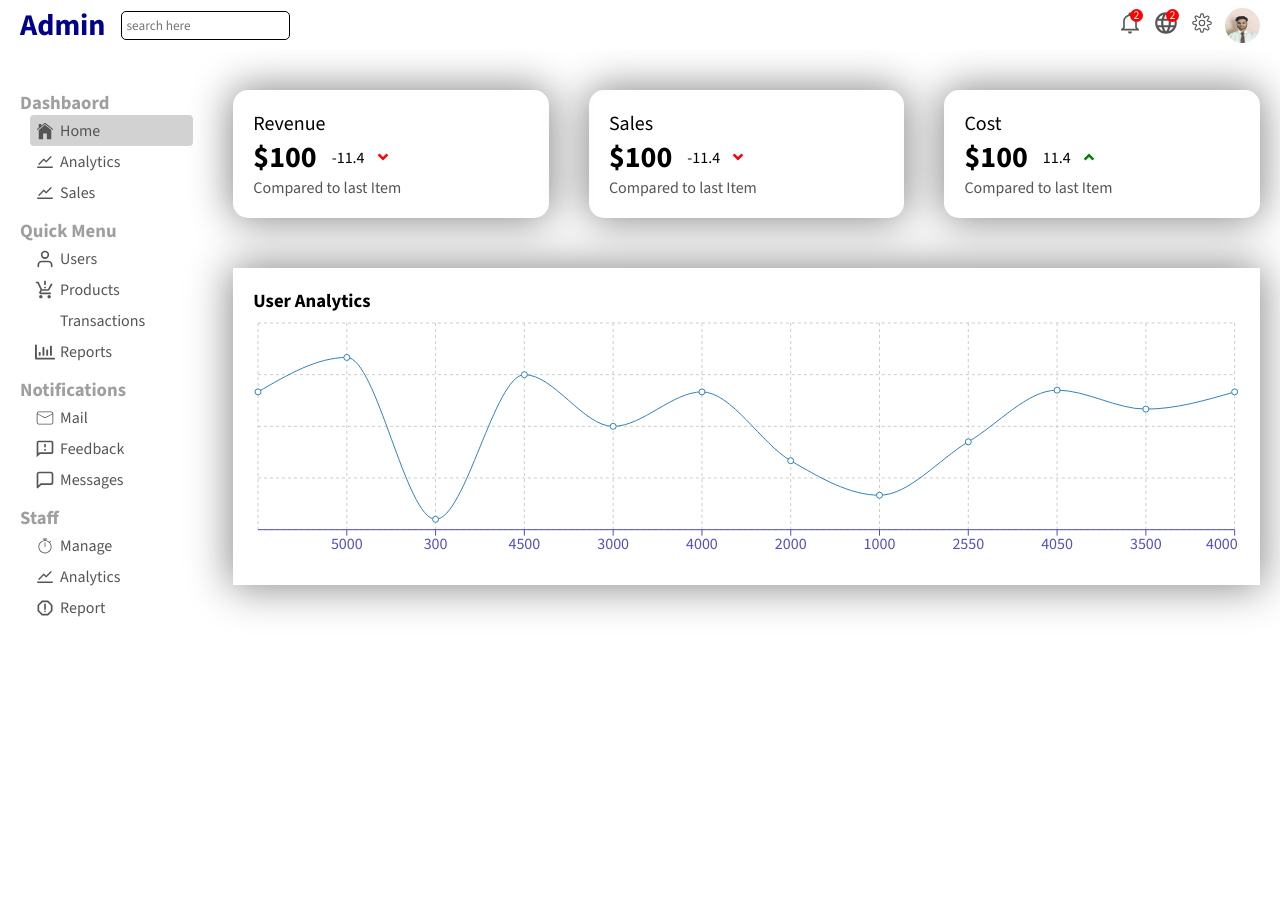
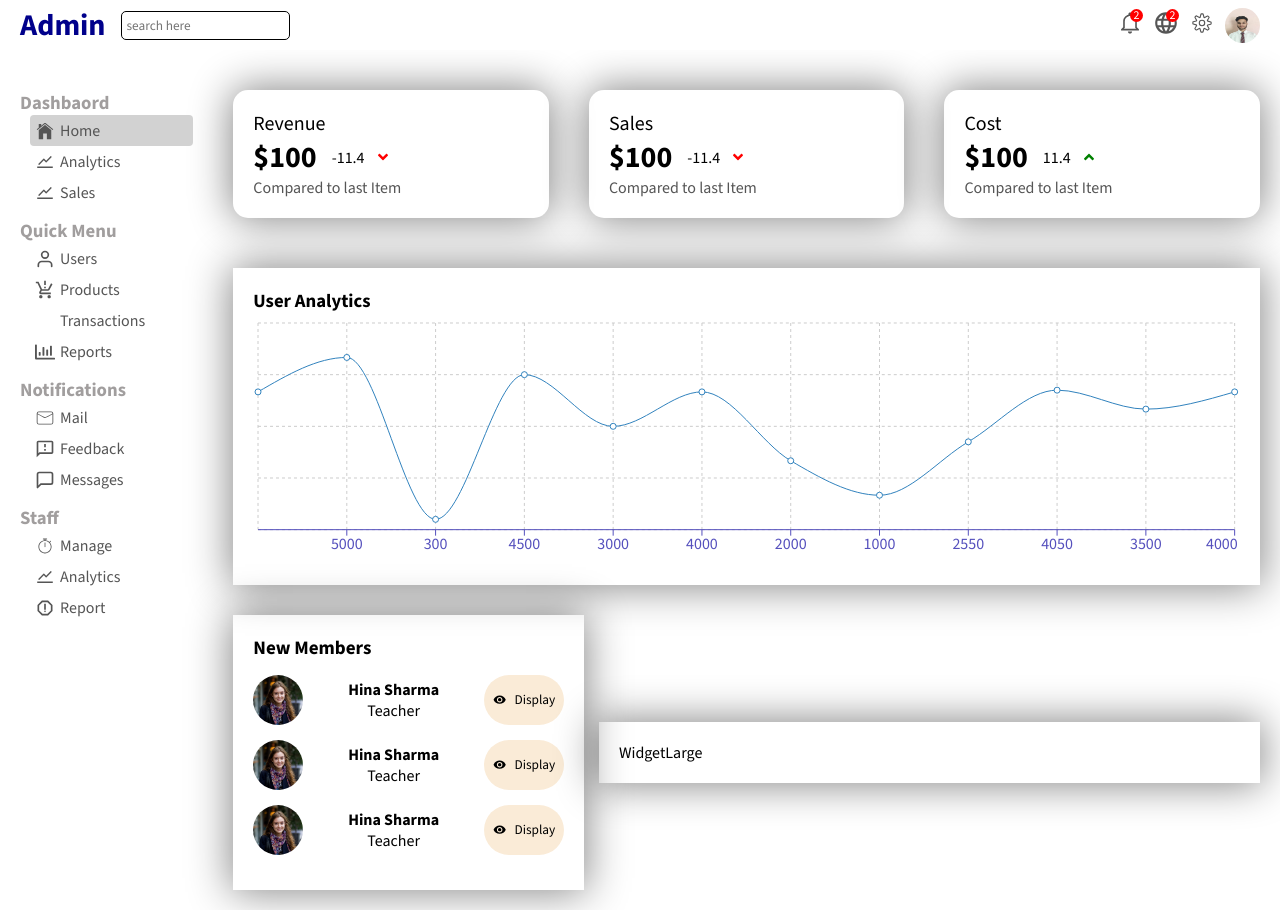
Before and after one commit to Ashutoshvashisht007/Admin-Portal, a React (Vite) app: page /users in a window 1280 px wide. Before the commit the page ends 810 px from the top, so only its background shows below. Built offline with nearby package versions, Linux system fonts and the light colour scheme; some icons are missing.

Commit message:
small widget done

```diff
--- /dev/null
+++ b/src/Components/widgetLarge/WidgetLarge.jsx
@@ -0,0 +1,9 @@
+import React from 'react'
+import "./widgetLarge.css"
+
+
+export const WidgetLarge = () => {
+  return (
+    <div className='widgetLarge'>WidgetLarge</div>
+  )
+}
--- /dev/null
+++ b/src/Components/widgetLarge/widgetLarge.css
@@ -0,0 +1,8 @@
+.widgetLarge{
+    flex: 2;
+    -webkit-box-shadow: 0px 0px 40px 2px rgba(0,0,0,0.48);
+    -moz-box-shadow: 0px 0px 40px 2px rgba(0,0,0,0.48);
+    box-shadow: 0px 0px 40px 2px rgba(0,0,0,0.48);
+    padding: 20px;
+    margin-left: 15px;
+}
--- /dev/null
+++ b/src/Components/widgetSmall/WidgetSmall.jsx
@@ -0,0 +1,48 @@
+import React from 'react'
+import "./widgetSmall.css"
+import { MdVisibility } from "react-icons/md";
+
+export const WidgetSmall = () => {
+  return (
+    <div className='widgetSmall'>
+        <span className="widgetSmallTitle">
+            New Members
+        </span>
+        <ul className="widgetSmallList">
+            <li className="widgetSmallListItem">
+                <img src="assets/pic/Users.jpg" alt="" className="userProfile" />
+                <div className="widgetSmallUser">
+                    <span className="widgetSmallUsername">Hina Sharma</span>
+                    <span className="widgetSmallUsertitle">Teacher</span>
+                </div>
+                <button className="widgetSmallButton">
+                    <MdVisibility/>
+                    Display
+                </button>
+            </li>
+            <li className="widgetSmallListItem">
+                <img src="assets/pic/Users.jpg" alt="" className="userProfile" />
+                <div className="widgetSmallUser">
+                    <span className="widgetSmallUsername">Hina Sharma</span>
+                    <span className="widgetSmallUsertitle">Teacher</span>
+                </div>
+                <button className="widgetSmallButton">
+                    <MdVisibility/>
+                    Display
+                </button>
+            </li>
+            <li className="widgetSmallListItem">
+                <img src="assets/pic/Users.jpg" alt="" className="userProfile" />
+                <div className="widgetSmallUser">
+                    <span className="widgetSmallUsername">Hina Sharma</span>
+                    <span className="widgetSmallUsertitle">Teacher</span>
+                </div>
+                <button className="widgetSmallButton">
+                    <MdVisibility/>
+                    Display
+                </button>
+            </li>
+        </ul>
+    </div>
+  )
+}
--- /dev/null
+++ b/src/Components/widgetSmall/widgetSmall.css
@@ -0,0 +1,63 @@
+.widgetSmall{
+    flex: 1;
+    -webkit-box-shadow: 0px 0px 40px 2px rgba(0,0,0,0.48);
+    -moz-box-shadow: 0px 0px 40px 2px rgba(0,0,0,0.48);
+    box-shadow: 0px 0px 40px 2px rgba(0,0,0,0.48);
+    padding: 20px;
+}
+
+.widgetSmallTitle{
+    font-size: 19px;
+    font-weight: bold;
+}
+
+.widgetSmallList{
+    list-style: none;
+    margin: 0;
+    padding: 0;
+}
+
+.widgetSmallListItem{
+    display: flex;
+    align-items: center;
+    justify-content: space-between;
+    margin: 15px 0;
+}
+
+.userProfile{
+    height: 50px;
+    width: 50px;
+    border-radius: 50%;
+    object-fit: cover;
+}
+
+.widgetSmallUser{
+    display: flex;
+    flex-direction: column;
+    flex-wrap: wrap;
+    align-items: center;
+}
+
+.widgetSmallUsername{
+    font-weight: bold;
+}
+
+.widgetSmallUsertitle{
+    font-weight: 300;
+}
+
+.widgetSmallButton{
+    display: flex;
+    align-items: center;
+    justify-content: space-evenly;
+    height: 50px;
+    width: 80px;
+    border-radius: 50px;
+    border-style: none;
+    background-color: antiquewhite;
+    cursor: pointer;
+}
+
+.widgetSmallButton:hover{
+    background-color: azure;
+}
--- a/src/pages/home/Home.css
+++ b/src/pages/home/Home.css
@@ -1,3 +1,9 @@
 .home{
     flex:  4;
 }
+
+.homeWidget{
+    display: flex;
+    align-items: center;
+    margin: 30px 20px 20px 20px
+}
--- a/src/pages/home/Home.jsx
+++ b/src/pages/home/Home.jsx
@@ -3,12 +3,18 @@ import "./Home.css"
 import { FeaturedInfo } from '../../Components/featuredinfo/Featuredinfo'
 import { Chart } from '../../Components/chart/Chart'
 import {userData} from '../../dummyData.js'
+import { WidgetSmall } from '../../Components/widgetSmall/WidgetSmall.jsx'
+import { WidgetLarge } from '../../Components/widgetLarge/WidgetLarge.jsx'
 
 export const Home = () => {
   return (
     <div className='home'>
       <FeaturedInfo/>
       <Chart data = {userData} title="User Analytics" dataKey = "Active Users" grid/>
+      <div className="homeWidget">
+        <WidgetSmall/>
+        <WidgetLarge/>
+      </div>
     </div>
   )
 }
```
Also changed, not shown: assets/pic/Users.jpg (added).
